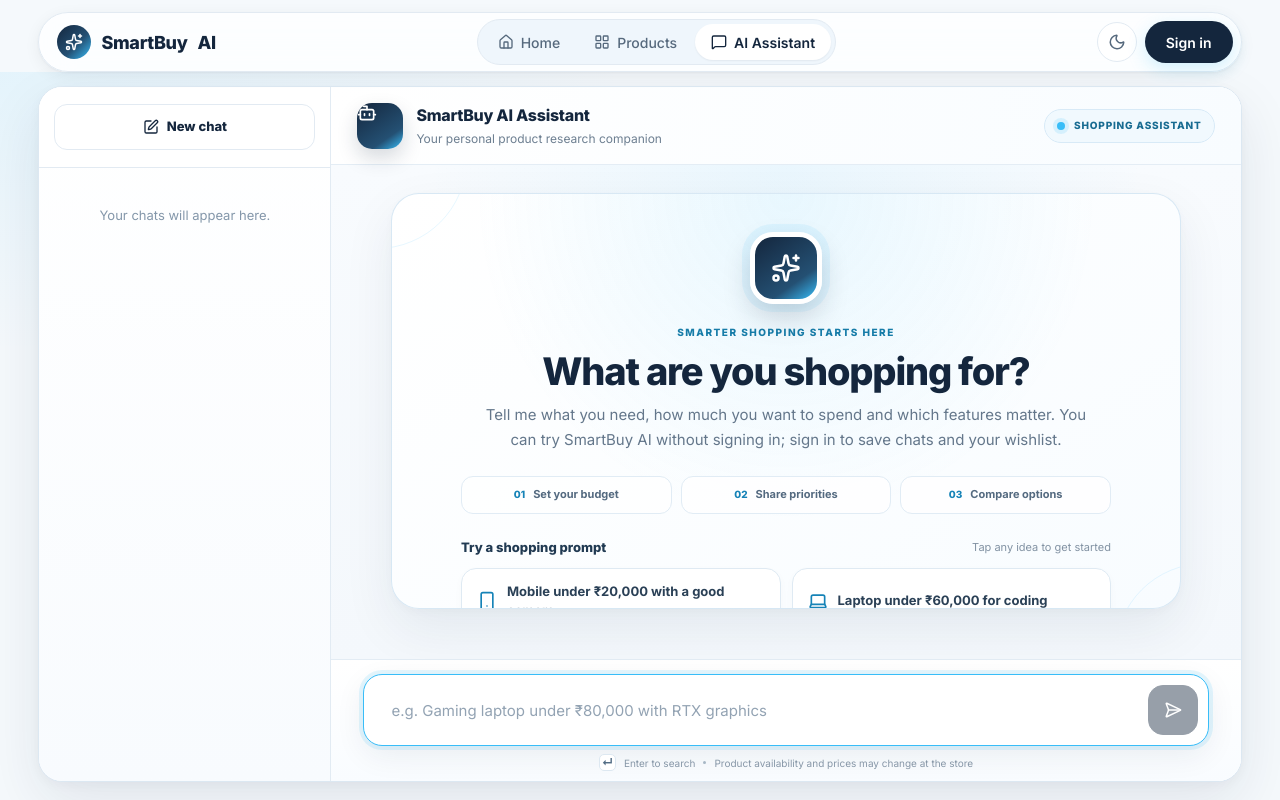
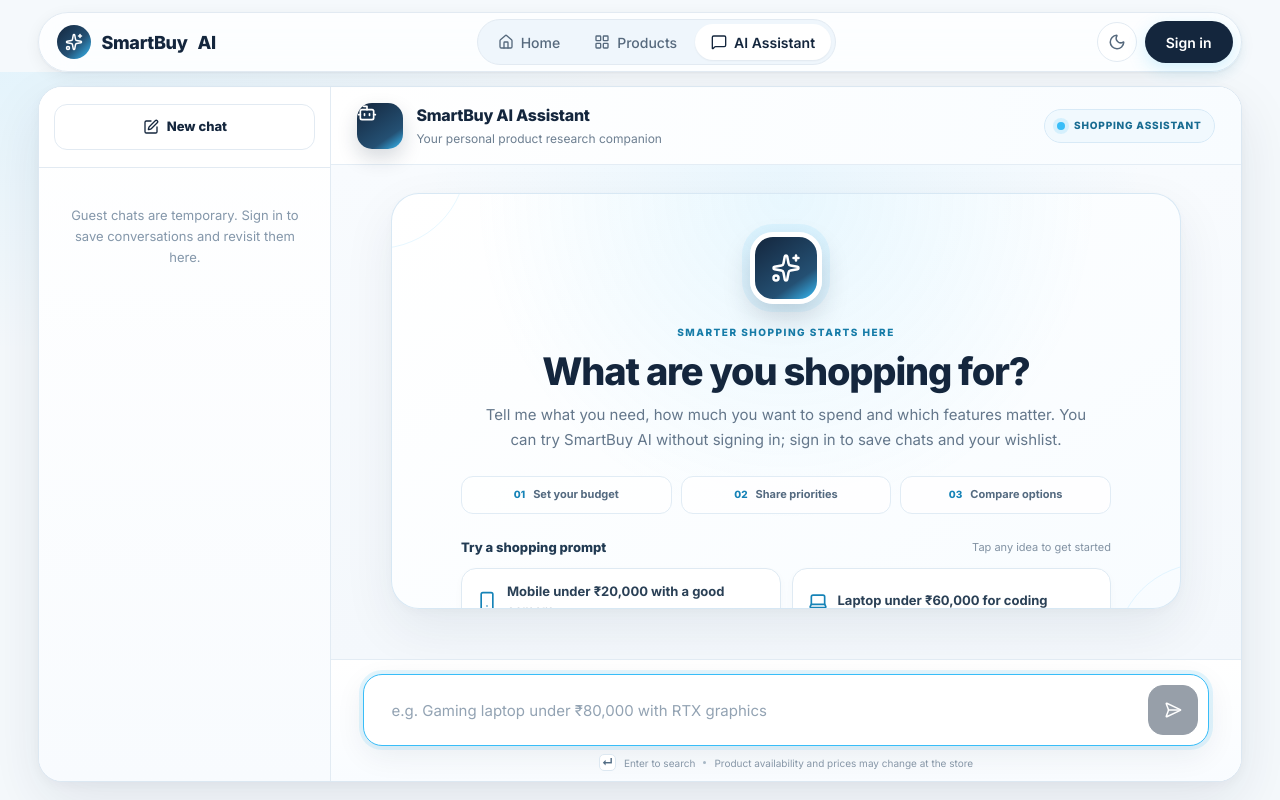
Before and after one commit to thearunendra/smartbuyai, a React (Vite) app in the folder frontend/: page /chatbot in a window 1280 px wide. Built offline with nearby package versions, Linux system fonts and the light colour scheme.

Commit message:
Explain temporary guest chats in the history sidebar

```diff
--- a/frontend/src/components/ChatSidebar.jsx
+++ b/frontend/src/components/ChatSidebar.jsx
@@ -13,6 +13,7 @@ const GROUP_ORDER = [
 
 function ChatSidebar({
   chats,
+  guest = false,
   activeId,
   open,
   disabled,
@@ -66,7 +67,9 @@ function ChatSidebar({
 
           {chats?.length === 0 && (
             <p className="sidebar-empty">
-              Your chats will appear here.
+              {guest
+                ? "Guest chats are temporary. Sign in to save conversations and revisit them here."
+                : "Your chats will appear here."}
             </p>
           )}
 
```
